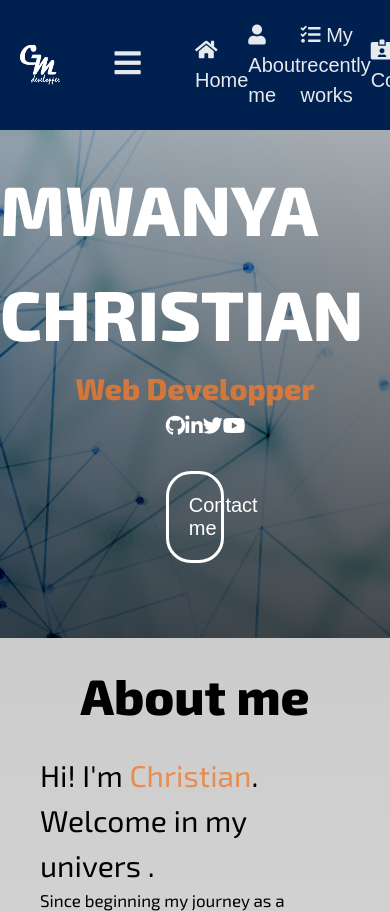
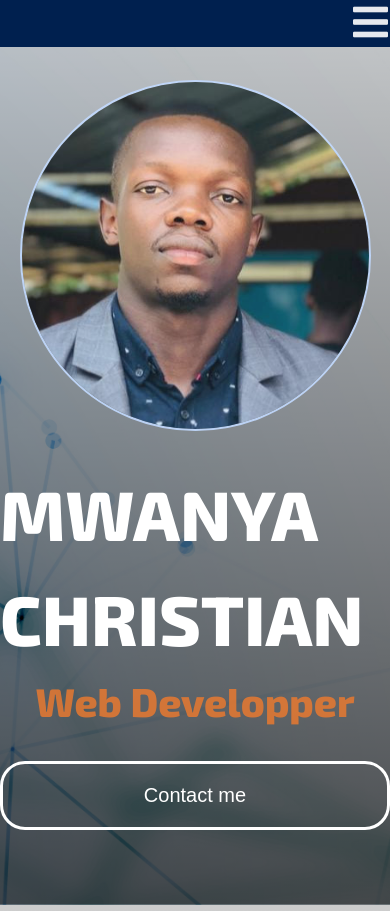
Before and after one commit to ChrisMwanya/MyPortFolio, a website: page index.html in a window 390 px wide. Shown: the top 911 px of the page. Drawn offline with Linux system fonts and the light colour scheme.

Commit message:
Responsive

```diff
--- a/index.html
+++ b/index.html
@@ -11,7 +11,7 @@
       href="https://fonts.googleapis.com/css2?family=Exo+2:ital,wght@0,100;0,200;0,300;0,400;0,500;0,600;0,800;1,200&display=swap"
       rel="stylesheet"
     />
-    <script src="https://code.iconify.design/1/1.0.7/iconify.min.js"></script>
+    <!-- <script src="https://code.iconify.design/1/1.0.7/iconify.min.js"></script> -->
     <link
       rel="stylesheet"
       href="https://cdnjs.cloudflare.com/ajax/libs/font-awesome/5.15.3/css/all.min.css"
@@ -32,23 +32,31 @@
                 class="logo"
             /></a>
           </div>
-          <div>
-            <a href="http://" class="link"><i class="fas fa-bars text--normal"></i></a>
-
+          <!-- mobile -->
+          <div class="header__menu-phone">
+            <a href="http://" class="link" id="humburger"
+              ><i class="fas fa-bars text--normal"></i
+            ></a>
           </div>
           <!-- desktop -->
-          <div class="header__menu-line">
+          <div class="header__menu-line" id="menu-line">
             <div class="">
               <a href="#head" class="link"><i class="fas fa-home"></i> Home</a>
             </div>
             <div class="">
-              <a href="#moi" class="link"><i class="fas fa-user"></i> About me</a>
+              <a href="#moi" class="link"
+                ><i class="fas fa-user"></i> About me</a
+              >
             </div>
             <div class="">
-              <a href="#work" class="link"><i class="fas fa-tasks"></i> My recently works</a>
+              <a href="#work" class="link"
+                ><i class="fas fa-tasks"></i> My recently works</a
+              >
             </div>
             <div class="">
-              <a href="#contact" class="link"><i class="fas fa-id-card-alt"></i> Contact</a>
+              <a href="#contact" class="link"
+                ><i class="fas fa-id-card-alt"></i> Contact</a
+              >
             </div>
             <div class="">
               <a href="#" class="link"><i class="fas fa-download"></i> C.V</a>
@@ -56,20 +64,23 @@
           </div>
         </div>
       </div>
-      <div class="section--padding-top header__title-container ">
-        <br /><br /><br><br>
+      <div class="section--padding-top header__title-container">
+        <br /><br /><br /><br />
 
         <img
           src="./img/ProfilChristian.jpg"
           alt="Photo de Christian"
-          class="image image--carre-small image--opacity border border--circle border--white "
+          class="image image--carre-small image--opacity border border--circle border--white"
         />
-        <br> <br>
+        <br />
+        <br />
         <h1 class="text text--white text--huge header__title">
           Mwanya <span>Christian</span>
         </h1>
 
-        <h5 class="text text--white header__description text--colored">
+        <h5
+          class="text text--white header__description text--normal text--colored"
+        >
           Web Developper
         </h5>
         <ul class="link-container">
@@ -81,26 +92,33 @@
           <li>
             <a
               href="https://www.linkedin.com/in/christianmwanya/"
-              target="blank" class="link"
+              target="blank"
+              class="link"
               ><i class="fab fa-linkedin-in"></i
             ></a>
           </li>
           <li>
-            <a href="https://twitter.com/MwanyaChristian" target="blank" class="link"
+            <a
+              href="https://twitter.com/MwanyaChristian"
+              target="blank"
+              class="link"
               ><i class="fab fa-twitter"></i
             ></a>
           </li>
           <li>
             <a
               href="https://www.youtube.com/channel/UCP71VRR2Yqk8ZIqQMVYty6Q"
-              target="blank" class="link"
+              target="blank"
+              class="link"
               ><i class="fab fa-youtube"></i
             ></a>
           </li>
         </ul>
         <br />
         <br />
-        <button class="button button__huge button--border-white">Contact me</button>
+        <button class="button button__huge button--border-white">
+          Contact me
+        </button>
         <br />
         <br /><br /><br /><br />
       </div>
@@ -116,7 +134,7 @@
         <div class="section section--column-centered">
           <div>
             <p class="text text--normal">
-              Hi! I'm <span class="text--colored ">Christian</span>.
+              Hi! I'm <span class="text--colored">Christian</span>.
               <br />
               <span class="text--normal">Welcome in my univers</span> .
             </p>
@@ -137,7 +155,9 @@
             <!-- <h4 class="text text--normal">My Skill</h4> -->
             <div class="section section--row-centered text">
               <div class="container container--black card--shadow">
-                <p class="text--center centered text--normal text--black">Technos</p>
+                <p class="text--center centered text--normal text--black">
+                  Technos
+                </p>
                 <div class="text--medium text--blue">
                   <div class="section--row-centered">
                     <div><i class="fab fa-html5"></i></div>
@@ -153,7 +173,7 @@
               </div>
 
               <div
-                class="container container--black  card--shadow section--column-centered"
+                class="container container--black card--shadow section--column-centered"
               >
                 <p class="text--center text--normal text--black">Languages</p>
                 <div class="text text--blue">
@@ -181,9 +201,7 @@
                     <div
                       class="progressbar progressbar__50 progressbar__blue"
                     ></div>
-
                   </div>
-
                 </div>
               </div>
             </div>
@@ -198,90 +216,138 @@
             My recently works
           </h3>
           <br />
-          <div class="section section--row-centered" >
-            <div class="card section--column-centered centered  border--radius15 card--shadow">
-              <img src="./img/works/capturePortfolio.png" alt="Capture PortoFolio" class="image image--carre-medium border--radius15">
-              <p class="centered card-title text text--normal">Site PortoFolio</p>
-              <p class="centered text text--centered ">Lorem ipsum dolor sit amet consectetur adipisicing elit.
-                 Minus doloribus dolores ipsa, distinctio amet sapiente  </p>
-              <br>
+          <div class="section section--row-centered">
+            <div
+              class="card section--column-centered centered border--radius15 card--shadow"
+            >
+              <img
+                src="./img/works/capturePortfolio.png"
+                alt="Capture PortoFolio"
+                class="image image--carre-medium border--radius15"
+              />
+              <p class="centered card-title text text--normal">
+                Site PortoFolio
+              </p>
+              <p class="centered text text--centered">
+                Lorem ipsum dolor sit amet consectetur adipisicing elit. Minus
+                doloribus dolores ipsa, distinctio amet sapiente
+              </p>
+              <br />
               <ul class="link-container">
                 <li class="">
-                  <a href="https://github.com/ChrisMwanya" target="blank" class="link"
+                  <a
+                    href="https://github.com/ChrisMwanya"
+                    target="blank"
+                    class="link"
                     ><i class="fab fa-github text--black"></i
                   ></a>
                 </li>
                 <li>
-                  <a
-                    href="#"
-                    target="blank" class="link"
-                    ><i class="fas fa-globe text--black"></i></a>
+                  <a href="#" target="blank" class="link"
+                    ><i class="fas fa-globe text--black"></i
+                  ></a>
                 </li>
               </ul>
             </div>
 
             <!-- second  -->
 
-            <div class="card section--column-centered centered  border--radius15 card--shadow">
-              <img src="./img/works/capturePortfolio.png" alt="Capture PortoFolio" class="image image--carre-medium border--radius15">
-              <p class="centered card-title text text--normal">Site PortoFolio</p>
-              <p class="centered text text--centered ">Lorem ipsum dolor sit amet consectetur adipisicing elit.
-                 Minus doloribus dolores ipsa, distinctio amet sapiente  </p>
-              <br>
+            <div
+              class="card section--column-centered centered border--radius15 card--shadow"
+            >
+              <img
+                src="./img/works/capturePortfolio.png"
+                alt="Capture PortoFolio"
+                class="image image--carre-medium border--radius15"
+              />
+              <p class="centered card-title text text--normal">
+                Site PortoFolio
+              </p>
+              <p class="centered text text--centered">
+                Lorem ipsum dolor sit amet consectetur adipisicing elit. Minus
+                doloribus dolores ipsa, distinctio amet sapiente
+              </p>
+              <br />
               <ul class="link-container">
                 <li class="">
-                  <a href="https://github.com/ChrisMwanya" target="blank" class="link"
+                  <a
+                    href="https://github.com/ChrisMwanya"
+                    target="blank"
+                    class="link"
                     ><i class="fab fa-github text--black"></i
                   ></a>
                 </li>
                 <li>
-                  <a
-                    href="#"
-                    target="blank" class="link"
-                    ><i class="fas fa-globe text--black"></i></a>
+                  <a href="#" target="blank" class="link"
+                    ><i class="fas fa-globe text--black"></i
+                  ></a>
                 </li>
               </ul>
             </div>
           </div>
-          <br> <br>
-          <button class="button button__small button--border-grey text text--black text--tiny">See more</button>
+          <br />
+          <br />
+          <button
+            class="button button__small button--border-grey text text--black text--tiny"
+          >
+            See more
+          </button>
         </div>
-        <br>
-      </section >
+        <br />
+      </section>
       <section id="contact" class="centered">
-        <div class="section section--column-centered   section--background-image section--padding-top">
-          <h3 class="section__title section__title__background text text--medium">
+        <div
+          class="section section--column-centered section--background-image section--padding-top"
+        >
+          <h3
+            class="section__title section__title__background text text--medium"
+          >
             Contact Me
           </h3>
           <div class="form text">
             <p class="">Laissez moi un petit message</p>
             <div class="form__field">
-              <label for="names">Your name</label><input type="text" name="" id="names" class="form__input">
+              <label for="names">Your name</label
+              ><input type="text" name="" id="names" class="form__input" />
             </div>
             <div class="form__field">
-              <label for="email">Your Email</label><input type="email" name="" id="email" class="form__input">
+              <label for="email">Your Email</label
+              ><input type="email" name="" id="email" class="form__input" />
             </div>
             <div class="form__field">
               <label for="message">Your Message</label>
-              <textarea name="" id="message" cols="30" rows="3" class="form__textarea"></textarea>
+              <textarea
+                name=""
+                id="message"
+                cols="30"
+                rows="3"
+                class="form__textarea"
+              ></textarea>
             </div>
-            <div class="form__field ">
-              <button type="submit" class="button button button--border-black  text text--black ">Envoyer</button>
+            <div class="form__field">
+              <button
+                type="submit"
+                class="button button button--border-black text text--black"
+              >
+                Envoyer
+              </button>
             </div>
           </div>
-          <br>
-
-
+          <br />
         </div>
       </section>
     </main>
     <footer class="footer section section--column-centered">
-      <br>
-      <br>
+      <br />
+      <br />
       <div class="centered">
-        <img src="./img/logochristianWhite.png" alt="logo Christian Mwanya" class="image image--carre-normal">
+        <img
+          src="./img/logochristianWhite.png"
+          alt="logo Christian Mwanya"
+          class="image image--carre-normal"
+        />
       </div>
-      <br>
+      <br />
       <ul class="link-container">
         <li>
           <a href="https://github.com/ChrisMwanya" target="blank" class="link"
@@ -291,27 +357,34 @@
         <li>
           <a
             href="https://www.linkedin.com/in/christianmwanya/"
-            target="blank" class="link"
+            target="blank"
+            class="link"
             ><i class="fab fa-linkedin-in"></i
           ></a>
         </li>
         <li>
-          <a href="https://twitter.com/MwanyaChristian" target="blank" class="link"
+          <a
+            href="https://twitter.com/MwanyaChristian"
+            target="blank"
+            class="link"
             ><i class="fab fa-twitter"></i
           ></a>
         </li>
         <li>
           <a
             href="https://www.youtube.com/channel/UCP71VRR2Yqk8ZIqQMVYty6Q"
-            target="blank" class="link"
+            target="blank"
+            class="link"
             ><i class="fab fa-youtube"></i
           ></a>
         </li>
       </ul>
-      <br>
+      <br />
       <div class="centered">
         <p class="text text--colored">&copy; MWANYA Christian 2021</p>
       </div>
     </footer>
+
+    <script src="./js/main.js"></script>
   </body>
 </html>
--- a/sass/abstract/mixin.scss
+++ b/sass/abstract/mixin.scss
@@ -32,3 +32,21 @@
 @mixin color-set($color){
     color:$color;
 }
+
+@mixin  breakpoint($point) {
+    @if $point == mobile {
+        @media screen and(max-width: 760px) {
+            @content;
+        }
+    }
+    @else if $point == tablet {
+        @media screen and(max-width: 1225px) {
+            @content;
+        }
+    }
+    @else if $point == desktop {
+        @media screen and(min-width: 1225px) {
+            @content;
+        }
+    }
+}
--- a/sass/components/button.scss
+++ b/sass/components/button.scss
@@ -1,4 +1,4 @@
-.button{
+.button {
   background: none;
   border-radius: 25px;
   padding: 20px;
@@ -7,43 +7,43 @@
   color: $color-white;
   cursor: pointer;
 
-    &--border-white{
+  &--border-white {
     border: 3px solid $color-white;
   }
 
-    &--border-black{
+  &--border-black {
     border: 3px solid $color-black;
   }
 
-    &--border-grey{
+  &--border-grey {
     border: 3px solid grey;
   }
 
-    &--border-colored{
+  &--border-colored {
     border: 3px solid $color-shadow-second;
   }
 
-    &--border-none{
+  &--border-none {
     border: none;
     border-bottom: 2px solid $color-shadow-second;
   }
-    &:hover{
-        animation: shadow-drop-center 0.4s cubic-bezier(0.250, 0.460, 0.450, 0.940) both;
+  &:hover {
+    animation: shadow-drop-center 0.4s cubic-bezier(0.25, 0.46, 0.45, 0.94) both;
     border-color: $color-white;
     background-color: $color-shadow-second;
   }
-    &:active{
-        animation: shadow-drop-2-center 0.4s cubic-bezier(0.250, 0.460, 0.450, 0.940) both;
+  &:active {
+    animation: shadow-drop-2-center 0.4s cubic-bezier(0.25, 0.46, 0.45, 0.94)
+      both;
   }
 
-    &__huge{
+  &__huge {
     width: 15%;
   }
 
-    &__small{
+  &__small {
     width: 10%;
   }
-
 }
 
 @keyframes shadow-drop-center {
@@ -65,3 +65,27 @@
     box-shadow: 0 0 20px 0px rgba(0, 0, 0, 0.35);
   }
 }
+
+@include breakpoint(tablet) {
+  .button {
+    &__huge {
+      width: 40%;
+    }
+
+    &__small {
+      width: 30%;
+    }
+  }
+}
+
+@include breakpoint(mobile) {
+  .button {
+    &__huge {
+      width: 100%;
+    }
+
+    &__small {
+      width: 50%;
+    }
+  }
+}
--- a/sass/components/header.scss
+++ b/sass/components/header.scss
@@ -5,8 +5,11 @@
   top: 0;
   z-index: 9;
   width: 100%;
+  background-color: $color-fond;
 
-  background-color: $color-fond;
+  &__menu-phone{
+    display: none;
+  }
 
   &__nav-container {
     @include flex-set(row, space-between, center);
@@ -34,39 +37,22 @@
   }
   &__title {
     text-transform: uppercase !important;
-    text-shadow: $color-white !important;
+    // text-shadow: $color-white !important;
   }
-  &__description {
-    font-size: 3rem !important;
-  }
+
 }
 
-.menu-bar {
-  display: none !important;
+@include breakpoint(tablet){
+    .header{
+      padding: 2px;
+
+      &__menu-phone{
+        display: block;
+      }
+
+      &__menu-line {
+        display: none;
+      }
+
+    }
 }
-
-@media screen and (max-width: 1000px) {
-  .menu-bar {
-    display: block !important;
-  }
-}
-
-
-@keyframes bg-pan-br {
-  0% {
-    background-position: 0% 0%;
-  }
-
-  25% {
-    background-position: 25% 25%;
-  }
-  50% {
-    background-position: 50% 50%;
-  }
-  75% {
-    background-position: 75% 75%;
-  }
-  100% {
-    background-position: 100% 100%;
-  }
-}
--- a/sass/components/image.scss
+++ b/sass/components/image.scss
@@ -20,3 +20,27 @@
     opacity: 0.9;
   }
 }
+
+@include breakpoint(tablet){
+  .image{
+    // padding: 2px;
+
+    &--carre-small {
+      width: 50%;
+      height: 50%;
+    }
+
+  }
+}
+
+@include breakpoint(mobile){
+  .image{
+    // padding: 2px;
+
+    &--carre-small {
+      width: 90%;
+      height: 90%;
+    }
+
+  }
+}
--- a/sass/components/links-container.scss
+++ b/sass/components/links-container.scss
@@ -2,6 +2,13 @@
 {
     @include flex-set(row,space-between,center);
     width: 15%;
+}
 
+@include breakpoint(mobile){
+    .link-container{
+      // padding: 2px;
 
-}
+      display: none;
+
+    }
+  }
--- a/sass/components/logo.scss
+++ b/sass/components/logo.scss
@@ -1,8 +1,17 @@
 .logo
 {
     display: block;
-    width: 40px;
-    height: 40px;
+    width: 10%;
+    height: 10%;
 
 
 }
+
+@include breakpoint(mobile){
+    .logo{
+      // padding: 2px;
+
+      display: none;
+
+    }
+  }
--- a/sass/components/section.scss
+++ b/sass/components/section.scss
@@ -62,3 +62,26 @@
     }
 
 }
+
+@include breakpoint(mobile){
+    .section{
+        width: 100vw;
+
+        overflow-x: hidden;
+        &--row-right{
+            display: flex;
+            flex-direction: column;
+            align-items:flex-start
+        }
+
+
+
+        &--row-left{
+            display: flex;
+            flex-direction: column;
+            align-items:flex-end;
+        }
+
+
+    }
+  }
--- a/sass/components/text.scss
+++ b/sass/components/text.scss
@@ -38,3 +38,26 @@
     color: $color-shadow-second !important;
   }
 }
+
+@include breakpoint(tablet){
+  .text{
+    // padding: 2px;
+
+    &--huge {
+      font-size: 7rem !important;
+    }
+
+    &--medium {
+      font-size: 6rem !important;
+    }
+
+    &--normal {
+      font-size: 4rem !important;
+    }
+
+    &--tiny {
+      font-size: 3rem !important;
+    }
+
+  }
+}
```
Also changed, not shown: js/main.js (+8 -0 lines), css/style.css, 1 other file. Lines whose indentation alone changed are shown as unchanged.
